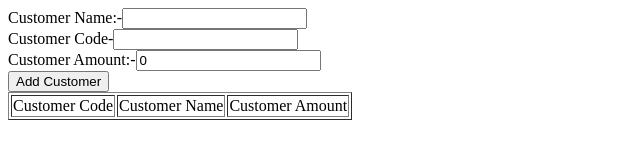
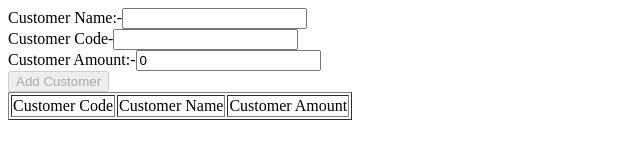
Before and after one commit to vikash-verma-profile/Angular-SPFX-Jan2022, an Angular app in the folder crud-ops/: page / in a window 1280 px wide. Shown: the top 160 px of the page, without its empty margins (0-640 px from the left). Built offline with nearby package versions, Linux system fonts and the light colour scheme.

Commit message:
added Reactive form  driven  example

```diff
--- a/crud-ops/src/app/app.component.html
+++ b/crud-ops/src/app/app.component.html
@@ -1,8 +1,16 @@
-<label>Customer Name:-</label><input [(ngModel)]="CustomerModel.CustomerName" type="text"> <br />
-Customer Code-<input [(ngModel)]="CustomerModel.CustomerCode" type="text"><br />
-Customer Amount:-<input [(ngModel)]="CustomerModel.CustomerAmount" type="text"><br />
-<button (click)="AddCustomer()">Add Customer</button>
+<form [formGroup]="CustomerModel.formCustomerGroup">
 
+  <label>Customer Name:-</label><input formControlName="CustomerNameControl" [(ngModel)]="CustomerModel.CustomerName"
+    type="text"> <br />
+  Customer Code-<input [(ngModel)]="CustomerModel.CustomerCode" type="text" [ngModelOptions]="{standalone: true}"><br />
+  Customer Amount:-<input [(ngModel)]="CustomerModel.CustomerAmount" type="text"
+    [ngModelOptions]="{standalone: true}"><br />
+  <button (click)="AddCustomer()" [disabled]=!(CustomerModel.formCustomerGroup.valid)>Add Customer</button>
+
+  <div style="color: red;" *ngIf="CustomerModel.formCustomerGroup.dirty" [hidden]="!(hasErrorinView('required','CustomerNameControl'))">
+    Customer Name is required
+    </div>
+</form>
 <!-- {{CustomerModel.CustomerName}}
 {{CustomerModel.CustomerCode}}
 {{CustomerModel.CustomerAmount}} -->
--- a/crud-ops/src/app/app.component.model.ts
+++ b/crud-ops/src/app/app.component.model.ts
@@ -1,5 +1,21 @@
+import { FormGroup,FormControl,Validators,FormBuilder } from "@angular/forms";
+
 export class Customer{
     CustomerCode:string="";
     CustomerName:string="";
     CustomerAmount:number=0;
+    formCustomerGroup:FormGroup;
+
+    constructor(){
+        var _builder=new FormBuilder();
+        this.formCustomerGroup=_builder.group({});
+        //control-->validated
+        this.formCustomerGroup.addControl("CustomerNameControl",new FormControl('',Validators.required));
+
+    }
 }
+
+//CCC
+//Create--we create the validation object model
+//Connect
+//Check
--- a/crud-ops/src/app/app.component.ts
+++ b/crud-ops/src/app/app.component.ts
@@ -27,4 +27,8 @@ export class AppComponent {
   EditCusomer(input){
     this.CustomerModel=input;
   }
+
+  hasErrorinView(typeofvalidator:string,controlname:string):boolean{
+ return this.CustomerModel.formCustomerGroup.controls[controlname].hasError(typeofvalidator);
+  }
 }
--- a/crud-ops/src/app/app.module.ts
+++ b/crud-ops/src/app/app.module.ts
@@ -3,7 +3,7 @@ import { NgModule } from '@angular/core';
 
 import { AppRoutingModule } from './app-routing.module';
 import { AppComponent } from './app.component';
-import { FormsModule } from '@angular/forms';
+import { FormsModule, ReactiveFormsModule } from '@angular/forms';
 
 @NgModule({
   declarations: [
@@ -12,7 +12,8 @@ import { FormsModule } from '@angular/forms';
   imports: [
     BrowserModule,
     AppRoutingModule,
-    FormsModule
+    FormsModule,
+    ReactiveFormsModule
   ],
   providers: [],
   bootstrap: [AppComponent]
```
